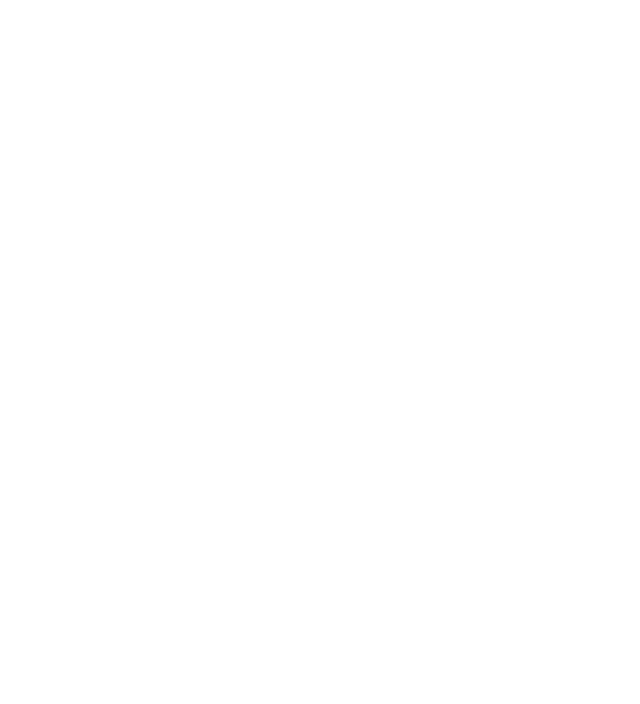
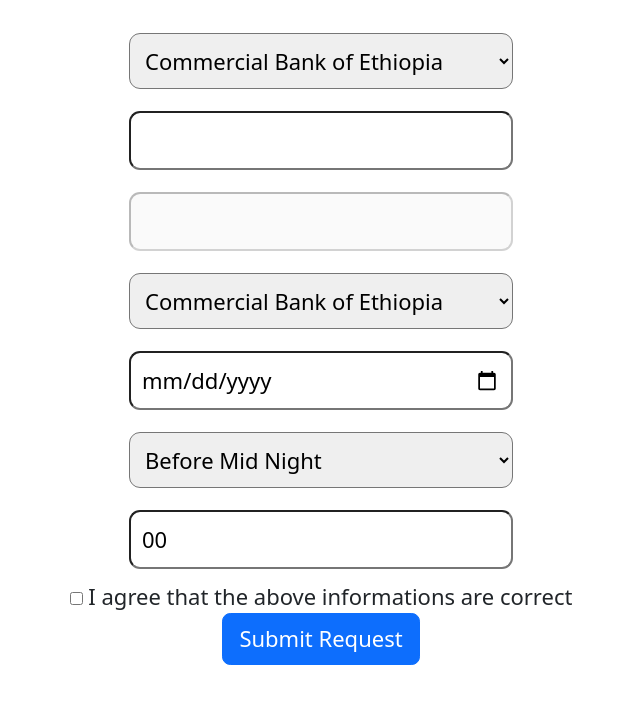
Before and after one commit to firalammii/client, a React (Create React App) app: page /request/post in a window 1280 px wide. Before the commit this address had no page. Shown: the top 704 px of the page, without its empty margins (319-959 px from the left). Built offline with nearby package versions, Linux system fonts and the light colour scheme.

Commit message:
Request page is modified

```diff
--- /dev/null
+++ b/src/components/Request.js
@@ -0,0 +1,234 @@
+import React from 'react';
+import axios from 'axios';
+import { Button } from 'react-bootstrap';
+//import InputAdornment from '@mui/material/InputAdornment';
+
+
+//import { Button, MenuItem, TextField, Box } from '@mui/material';
+
+
+const estimatedTimes =[
+  {
+    value: 'before-midnight',
+    label: 'Before Mid Night'
+  },
+  {
+    value: 'midnight',
+    label: 'at Mid Night'
+  },
+  {
+    value: 'after-midnight',
+    label: 'After Mid Night'
+  },
+  {
+    value: 'before-noon',
+    label: 'Before Noon'
+  },
+  {
+    value: 'noon',
+    label: 'at Noon'
+  },
+  {
+    value: 'afternoon',
+    label: 'After Noon'
+  },
+]
+
+const banks = [
+  {
+    id: 'commercial-bank-of-ethiopia',
+    label: 'Commercial Bank of Ethiopia',
+    value: 'Commercial Bank of Ethiopia',
+  },
+  {
+    id: 'berhan-bank',
+    label: 'Berhan Bank',
+    value: 'Berhan Bank',
+  },
+  {
+    id: 'dashen-bank',
+    label: 'Dashen Bank',
+    value: 'Dashen Bank',
+  },
+  {
+    id: 'oromia-bank',
+    label: 'Oromia Bank',
+    value: 'Oromia Bank',
+  },
+  {
+    id: 'amhara-bank',
+    label: 'Amhara Bank',
+    value: 'Amhara Bank',
+  },
+  {
+    id: 'debub-global-bank',
+    label: 'Debub Global Bank',
+    value: 'Debub Global Bank',
+  },
+  {
+    id: 'oromia-cooperative-bank',
+    label: 'Oromia Cooperative Bank',
+    value: 'Oromia Cooperative Bank',
+  },
+  {
+    id: 'awash-bank',
+    label: 'Awash Bank',
+    value: 'Awash Bank',
+  },
+  {
+    id: 'abbysinia-bank',
+    label: 'Abbysinia Bank',
+    value: 'Abbysinia Bank',
+  },
+  {
+    id: 'hibret-bank',
+    label: 'Hibret Bank',
+    value: 'Hibret Bank',
+  },
+];
+
+export default function Request() {
+
+  // const classes = styles();
+
+  const [debitedBank, setDebitedBank] = React.useState("Commercial Bank of Ethiopia");
+  const [atmOwnerBank, setAtmOwnerBank] = React.useState("Commercial Bank of Ethiopia");
+  const [accountNumber, setAccountNumber] = React.useState("");
+  const [cardNumber, setCardNumber] = React.useState("");
+  const [debitedDate, setDebitedDate] = React.useState();
+  const [estimatedTime, setEstimatedTime] = React.useState("");
+  const [checked, setChecked] = React.useState(false);
+  const [debitedAmount, setDebitedAmount] = React.useState("00");
+
+  //get valuesfrom the database
+
+  const handleSubmit = ()=>{
+
+    axios
+      .post("http://localhost:3000/request/post", {debitedBank, cardNumber, atmOwnerBank, debitedDate, estimatedTime, debitedAmount})
+      .then(res => alert(res.data.result.debitedAmount))
+      .catch(err => console.error(err));
+  }
+
+
+  return (
+    <form className= "forminputs">
+        <select
+        className= "forminputs"
+          id="debited-bank"
+          select
+          required
+          label="Debited Bank"
+          value={debitedBank}
+          onChange={(e) => setDebitedBank(e.target.value)}
+          helperText="Please select the wrongly debited bank"
+        >
+          {banks.map((option) => (
+            <option key={option.value} value={option.value}>
+              {option.label}
+            </option>
+          ))}
+        </select>
+        <input
+        className= "forminputs"
+          id="card-number"
+          required
+          autoComplete='off'
+          label="Card Number"
+          value={cardNumber}
+          onChange={(e) => setCardNumber(e.target.value)}
+          helperText="Please enter your card number"
+        />
+
+        <input
+        className= "forminputs"
+          id="your-account-number"
+          disabled
+          required
+          label="Your Account Number"
+          value={accountNumber}
+          onChange={(e) => setAccountNumber(e.target.value)}
+          inputProps={{ 'aria-label': 'controlled' }}
+          helperText="Your Account Number will be dispalyed Here"
+        />
+        <select
+        className= "forminputs"
+          id="atm-owner-bank"
+          select
+          required
+          label="ATM Owner Bank"
+          value={atmOwnerBank}
+          onChange={(e)=> setAtmOwnerBank(e.target.value)}
+          helperText="Please select the wrongly debited bank"
+        >
+          {banks.map((option) => (
+            <option key={option.value} value={option.value}>
+              {option.label}
+            </option>
+          ))}
+        </select>
+
+        <input
+        className= "forminputs"
+          id="debited-date"
+          type="date"
+          required
+          label="dd/mm/yyyy"
+          value={debitedDate}
+          onChange={(e) => setDebitedDate(e.target.value)}
+          helperText="Please select the exact date"
+        />
+        <select
+        className= "forminputs"
+          id="estimated-time"
+          select
+          label="Estimated Time"
+          value={estimatedTime}
+          onChange={(e) => setEstimatedTime(e.target.value)}
+          helperText="Please select Estimated time"
+        >
+          {estimatedTimes.map((option) => (
+            <option key={option.value} value={option.value}>
+              {option.label}
+            </option>
+          ))}
+        </select>
+
+        <input
+        className= "forminputs"
+          id="amount-debited"
+          type={"number"}
+          required
+          label="Amount"
+          value={debitedAmount}
+          onChange={(e) => setDebitedAmount(e.target.value)}
+          // InputProps={{
+          //   endAdornment: <InputAdornment position="end">ETB</InputAdornment>,
+          // }}
+          helperText="Please enter the wrongly debited amount"
+        />
+
+      <div>
+        <input
+          type={"checkbox"}
+          checked={checked}
+          onChange={(e) => setChecked(!checked)}
+      />
+        {"  "}<label
+            onDoubleClick={(e) => setChecked(!checked)}
+        >
+            I agree that the above informations are correct
+        </label>
+      </div>
+      <div>
+        <Button onClick={handleSubmit}>
+            Submit Request
+        </Button>
+      </div>
+
+
+    </form>
+  );
+}
+
+//export default Request;
--- a/src/index.js
+++ b/src/index.js
@@ -10,6 +10,7 @@
 import {BrowserRouter, Routes, Route} from 'react-router-dom'
 import Signup from './components/Signup';
 import Login from './components/Login';
+import Request from './components/Request';
 
 const root = ReactDOM.createRoot(document.getElementById('root'));
 root.render(
@@ -19,7 +20,7 @@
           <Route path= '/' element= { <App/> }/>
           <Route path= '/customer/signup' element= { <Signup />}/>
           <Route path= '/customer/login' element= { <Login />}/>
-          {/*<Route path= '/request/post' element={<Request/>}/> */}
+          <Route path= '/request/post' element={<Request />}/>
        </Routes>
     </BrowserRouter>
   </React.StrictMode>
```
